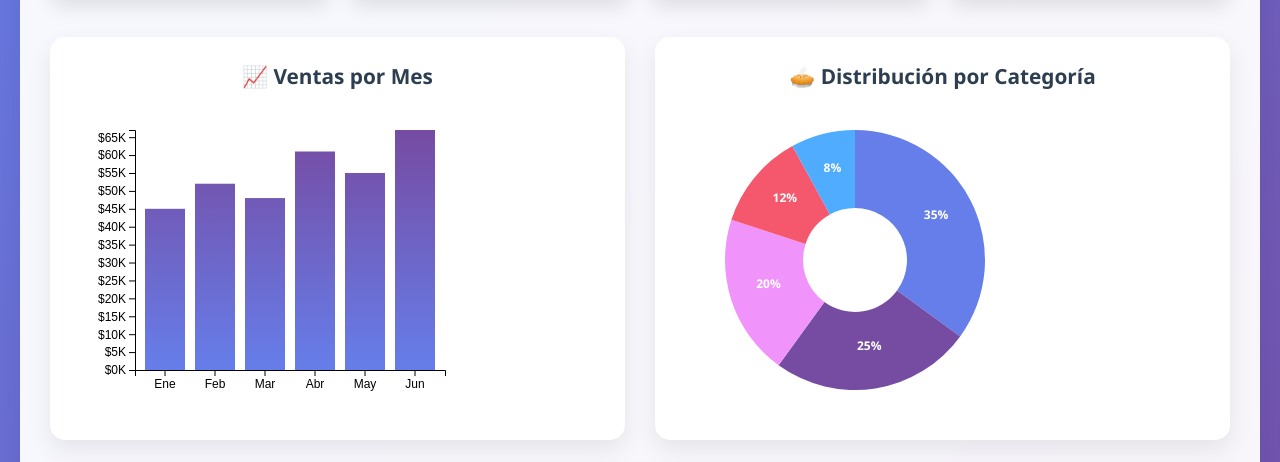
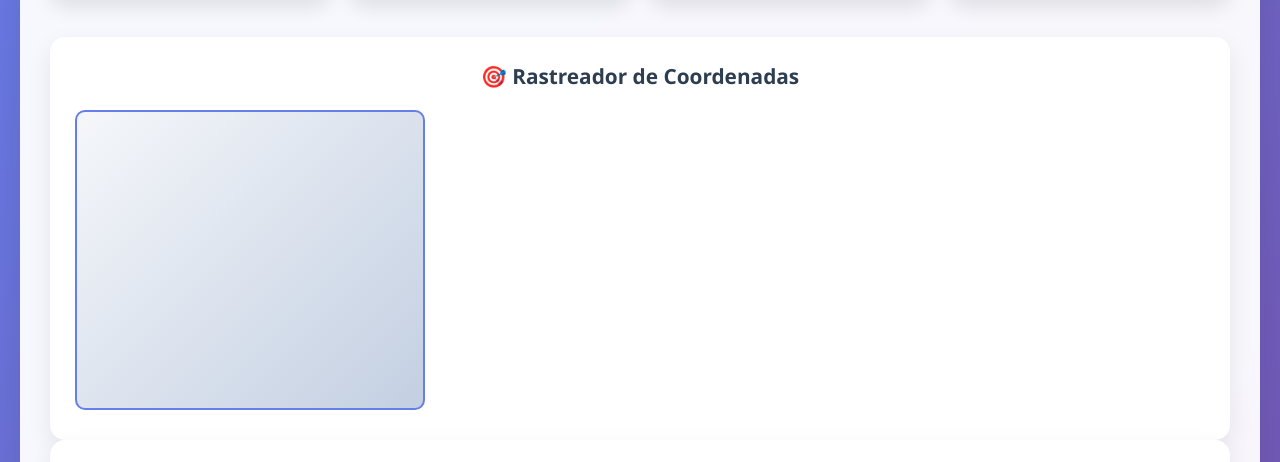
Before and after one commit to teil-wizard10/dashboard_using_d3, a plain HTML site: page index.html in a window 1280 px wide. Shown: the part 309-771 px from the top of the page. Drawn offline with nearby package versions, Linux system fonts and the light colour scheme.

Commit message:
Update index.html

```diff
--- a/index.html
+++ b/index.html
@@ -181,11 +181,10 @@
 
         <div class="stats-grid" id="stats"></div>
 
-        <div class="charts-grid">
-            <div class="chart-container">
-                <div class="chart-title">📈 Ventas por Mes</div>
-                <div id="barChart"></div>
-            </div>
+        <div class="chart-container">
+            <div class="chart-title">🎯 Rastreador de Coordenadas</div>
+            <div id="coordsChart"></div>
+        </div>
 
             <div class="chart-container">
                 <div class="chart-title">🥧 Distribución por Categoría</div>
@@ -272,76 +271,37 @@
         }
 
         // Gráfico de barras
-        function createBarChart() {
-            const margin = { top: 20, right: 30, bottom: 40, left: 60 };
-            const width = 400 - margin.left - margin.right;
-            const height = 300 - margin.top - margin.bottom;
+         // Rastreador de coordenadas
+        function createCoordsChart() {
+            const width = 350;
+            const height = 300;
 
-            const svg = d3.select('#barChart')
+            const svg = d3.select('#coordsChart')
                 .append('svg')
-                .attr('width', width + margin.left + margin.right)
-                .attr('height', height + margin.top + margin.bottom);
+                .attr('width', width)
+                .attr('height', height)
+                .style('background', 'linear-gradient(135deg, #f5f7fa 0%, #c3cfe2 100%)')
+                .style('border', '2px solid #667eea')
+                .style('border-radius', '10px')
+                .style('cursor', 'crosshair');
 
-            const g = svg.append('g')
-                .attr('transform', `translate(${margin.left},${margin.top})`);
+            const txt = svg.append('text')
+                .attr('class', 'coords-text')
+                .attr('font-family', 'Segoe UI, monospace')
+                .attr('font-size', '14px')
+                .attr('font-weight', 'bold')
+                .attr('fill', '#2c3e50')
+                .style('text-shadow', '1px 1px 2px rgba(255, 255, 255, 0.8)');
 
-            const x = d3.scaleBand()
-                .domain(salesData.map(d => d.month))
-                .range([0, width])
-                .padding(0.2);
-
-            const y = d3.scaleLinear()
-                .domain([0, d3.max(salesData, d => d.sales)])
-                .range([height, 0]);
-
-            // Ejes
-            g.append('g')
-                .attr('class', 'axis')
-                .attr('transform', `translate(0,${height})`)
-                .call(d3.axisBottom(x));
-
-            g.append('g')
-                .attr('class', 'axis')
-                .call(d3.axisLeft(y).tickFormat(d => `$${d/1000}K`));
-
-            // Barras
-            const bars = g.selectAll('.bar')
-                .data(salesData)
-                .enter()
-                .append('rect')
-                .attr('class', 'bar')
-                .attr('x', d => x(d.month))
-                .attr('width', x.bandwidth())
-                .attr('y', height)
-                .attr('height', 0)
-                .attr('fill', 'url(#barGradient)');
-
-            // Gradiente para las barras
-            const defs = svg.append('defs');
-            const gradient = defs.append('linearGradient')
-                .attr('id', 'barGradient')
-                .attr('gradientUnits', 'userSpaceOnUse')
-                .attr('x1', 0).attr('y1', height)
-                .attr('x2', 0).attr('y2', 0);
-
-            gradient.append('stop')
-                .attr('offset', '0%')
-                .attr('stop-color', '#667eea');
-
-            gradient.append('stop')
-                .attr('offset', '100%')
-                .attr('stop-color', '#764ba2');
-
-            // Animación y eventos
-            bars.on('mouseover', function(event, d) {
-                    showTooltip(event, `<strong>${d.month}</strong><br>Ventas: $${d.sales.toLocaleString()}`);
-                })
-                .on('mouseout', hideTooltip)
-                .transition()
-                .duration(800)
-                .delay((d, i) => i * 100)
-                .attr('y', d => y(d.sales))
-                .attr('height', d => height - y(d.sales));
+            svg.on('mousemove', function() {
+                const [x, y] = d3.mouse(this);
+                txt.attr('x', 18 + x)
+                   .attr('y', 6 + y)
+                   .text(`(${Math.round(x)}, ${Math.round(y)})`);
+            })
+            .on('mouseleave', function() {
+                txt.text('');
+            });
         }
 
         // Gráfico circular (pie chart)
@@ -530,7 +490,7 @@
         // Inicializar dashboard
         function initDashboard() {
             createStatsCards();
-            createBarChart();
+            createCoordsChart();
             createPieChart();
             createLineChart();
         }
```
